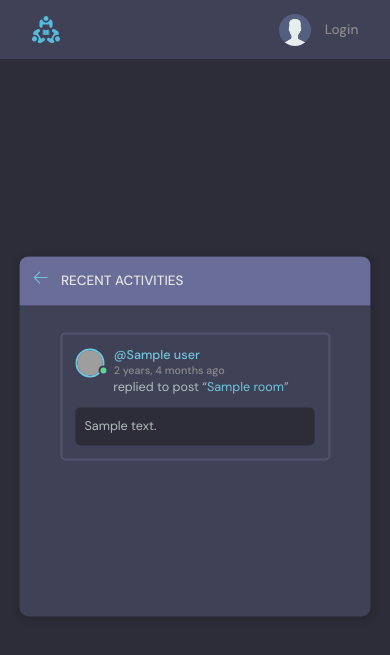
After one commit to armaanislam/studybud, a Django app: template base/templates/base/activity.html in a window 390 px wide. The commit adds this page. Shown: the top 655 px of the page. Run offline with Django 4.2, Linux system fonts and the light colour scheme; the template is opened without the code that fills it: most values are stand-ins (such as "Sample title", 1, 10 or a date in 2020); grey boxes are pictures that could not be loaded.

Commit message:
Mobile Responsiveness

```diff
--- /dev/null
+++ b/base/templates/base/activity.html
@@ -0,0 +1,64 @@
+{% extends 'main.html' %}
+
+{% block content %}
+
+    <main class="layout">
+        <div class="container">
+            <div class="layout__box">
+                <div class="layout__boxHeader">
+                    <div class="layout__boxTitle">
+                        <a href="{% url 'home' %}">
+                            <svg version="1.1" xmlns="http://www.w3.org/2000/svg" width="32" height="32"
+                                 viewBox="0 0 32 32">
+                                <title>arrow-left</title>
+                                <path
+                                        d="M13.723 2.286l-13.723 13.714 13.719 13.714 1.616-1.611-10.96-10.96h27.625v-2.286h-27.625l10.965-10.965-1.616-1.607z"
+                                ></path>
+                            </svg>
+                        </a>
+                        <h3>Recent Activities</h3>
+                    </div>
+                </div>
+
+                <div class="activities-page layout__body">
+                    {% for message in room_messages %}
+        <div class="activities__box">
+            <div class="activities__boxHeader roomListRoom__header">
+                <a href="profile.html" class="roomListRoom__author">
+                    <div class="avatar avatar--small active">
+                        <img src="https://randomuser.me/api/portraits/men/13.jpg"/>
+                    </div>
+                    <p>
+                        @{{ message.user }}
+                        <span>{{ message.created|timesince }} ago</span>
+                    </p>
+                </a>
+
+                {% if request.user == message.user %}
+                    <div class="roomListRoom__actions">
+                        <a href="{% url 'delete-message' message.id %}">
+                            <svg version="1.1" xmlns="http://www.w3.org/2000/svg" width="32" height="32"
+                                 viewBox="0 0 32 32">
+                                <title>remove</title>
+                                <path
+                                        d="M27.314 6.019l-1.333-1.333-9.98 9.981-9.981-9.981-1.333 1.333 9.981 9.981-9.981 9.98 1.333 1.333 9.981-9.98 9.98 9.98 1.333-1.333-9.98-9.98 9.98-9.981z"
+                                ></path>
+                            </svg>
+                        </a>
+                    </div>
+                {% endif %}
+
+            </div>
+            <div class="activities__boxContent">
+                <p>replied to post “<a href="{% url 'room' message.room.id %}">{{ message.room.name }}</a>”</p>
+                <div class="activities__boxRoomContent">
+                    {{ message.body }}
+                </div>
+            </div>
+        </div>
+    {% endfor %}
+                </div>
+            </div>
+        </div>
+    </main>
+{% endblock %}
--- a/base/templates/base/topics_component.html
+++ b/base/templates/base/topics_component.html
@@ -14,7 +14,7 @@
         {% endfor %}
 
     </ul>
-    <a class="btn btn--link" href="topics.html">
+    <a class="btn btn--link" href="{% url 'topics' %}">
         More
         <svg version="1.1" xmlns="http://www.w3.org/2000/svg" width="32" height="32" viewBox="0 0 32 32">
             <title>chevron-down</title>
--- a/base/urls.py
+++ b/base/urls.py
@@ -14,5 +14,9 @@ urlpatterns = [
     path('update-room/<str:pk>/', views.updateRoom, name="update-room"),
     path('delete-room/<str:pk>/', views.deleteRoom, name="delete-room"),
     path('delete-message/<str:pk>/', views.deleteMessage, name="delete-message"),
+
     path('update-user/', views.updateUser, name="update-user"),
+
+    path('topics/', views.topicsPage, name="topics"),
+    path('activity/', views.activityPage, name="activity"),
 ]
```
Also changed, not shown: base/templates/base/home.html (+4 -4 lines), base/templates/base/topics.html (added, +50 -0 lines), base/views.py (+14 -1 lines).
